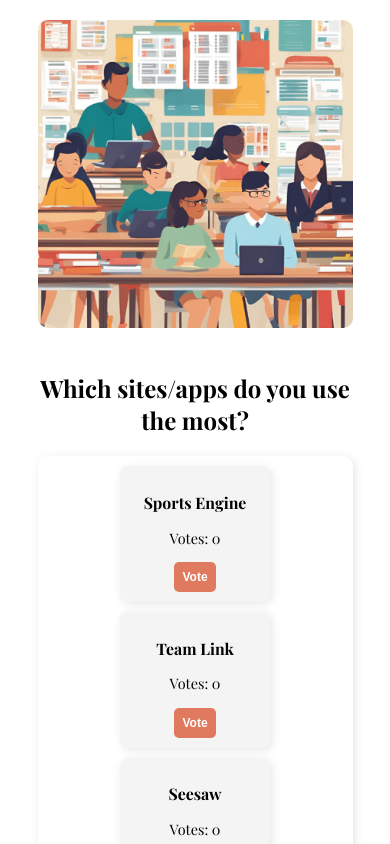
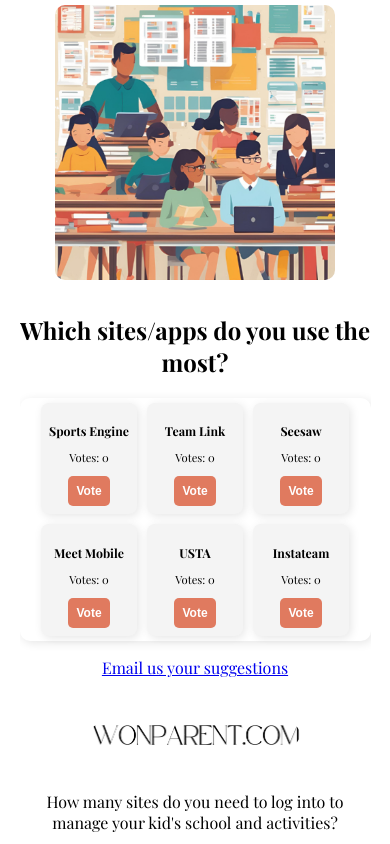
Before and after one commit to jeffbrattin/WonParent, a plain HTML site: page index.html in a window 390 px wide. Shown: the top 844 px of the page. Drawn offline with nearby package versions, Linux system fonts and the light colour scheme; no server answers.

Commit message:
update 4 style

```diff
--- a/index.html
+++ b/index.html
@@ -83,17 +83,22 @@
             background-color: white;
             text-align: center;
             margin: 0;
-            padding: 20px;
+            padding: 0;
             display: flex;
             justify-content: center;
             align-items: center;
             height: 100vh;
-            overflow: hidden;
+            overflow-y: auto; /* Allows scrolling */
         }
-
         .container {
-            max-width: 800px;
+            display: flex;
+            flex-direction: column;
+            align-items: center;
+            max-width: 1000px;
             width: 90%;
+            min-height: 100vh; /* Ensures content does not shrink */
+            margin: auto;
+            gap: 5px;
         }
 
         .vote-container {
@@ -109,13 +114,14 @@
 
         .vote-card {
             background: #f4f4f4;
-            padding: 10px;
+            padding: 8px;
             border-radius: 8px;
             text-align: center;
             box-shadow: 2px 2px 10px rgba(0, 0, 0, 0.1);
-            width: 130px;
-            font-size: 0.9em;
+            width: 100px;
+            font-size: 0.8em;
         }
+
 
         h3 {
             font-size: 1.1em;
@@ -153,47 +159,72 @@
     display: flex;
     justify-content: center;
     align-items: center;
-    gap: 20px;
     width: 100%;
+    flex-wrap: wrap;
+    gap: 10px;
 }
 
-/* Each Column Gets Equal Space */
+/* Columns adjust to content */
 .column {
     flex: 1;
     text-align: center;
+    min-width: 150px;
 }
 
 /* Full-width for the logo */
-.full-width {
-    text-align: center;
-    width: 100%;
-}
-
-/* Makes sure images resize properly */
 img {
-    max-width: 100%;
+    max-width: 90%;
     height: auto;
     border-radius: 10px;
 }
+
+/* WonParent Logo centered */
+.full-width {
+    display: flex;
+    justify-content: center;
+    align-items: center;
+    height: 20vh; /* Ensures proper height */
+}
+
+.full-width img {
+    max-width: 60%; /* Reduces the size of just the logo */
+    height: auto;
+}
+
 
 /* Voting Container Styling */
 .vote-container {
     display: flex;
     flex-wrap: wrap;
-    gap: 10px;
     justify-content: center;
     background: white;
-    padding: 10px;
+    padding: 5px;
     border-radius: 10px;
     box-shadow: 2px 2px 10px rgba(0, 0, 0, 0.1);
+    max-width: 100%;
 }
 
 /* Responsive Adjustments */
 @media (max-width: 800px) {
     .row {
+        height: auto; /* Adjusts row height for smaller screens */
         flex-direction: column;
-        text-align: center;
+        padding: 5px;
     }
+    .container {
+        height: auto;
+        overflow-y: auto; /* Allows natural scrolling ONLY if necessary */
+    }
+
+    .vote-card {
+        width: 80px;
+        font-size: 0.7em;
+    }
+
+    img {
+        max-width: 80%;
+    }
+
 }
 
 
```
